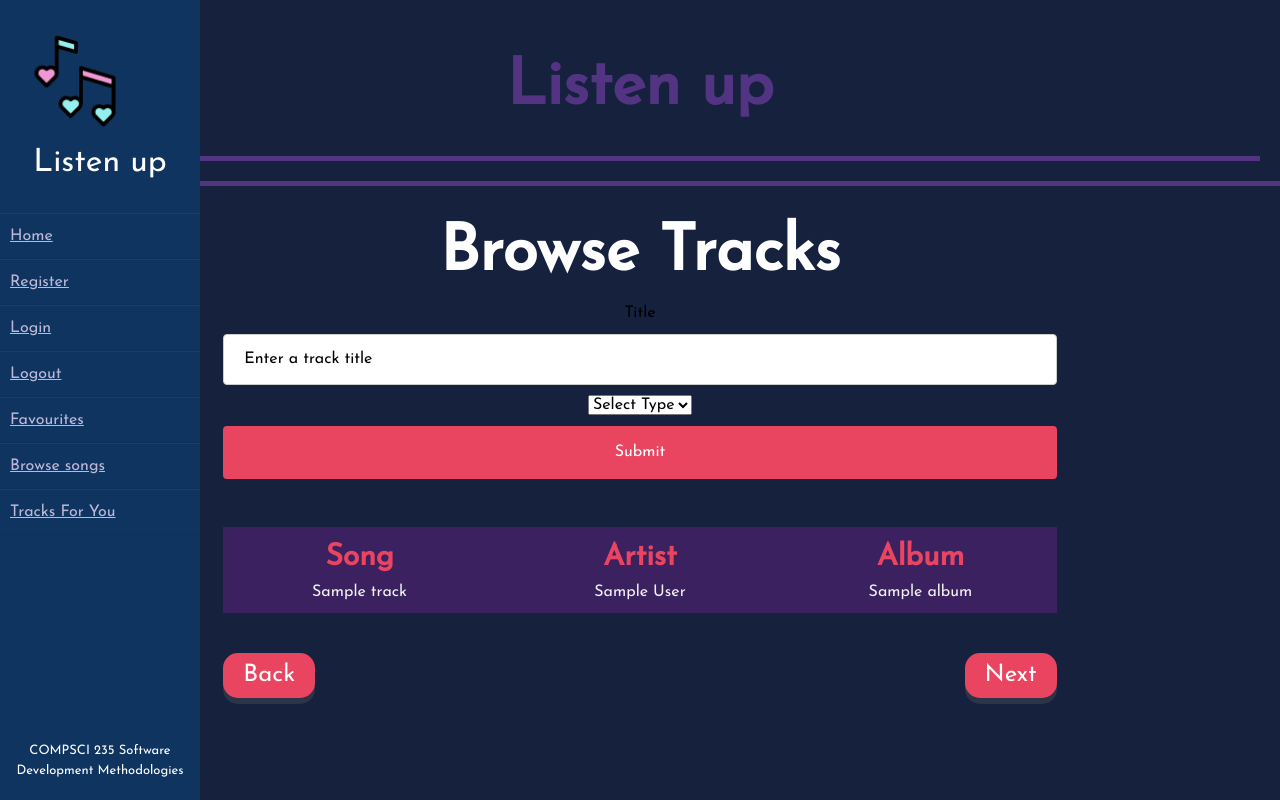
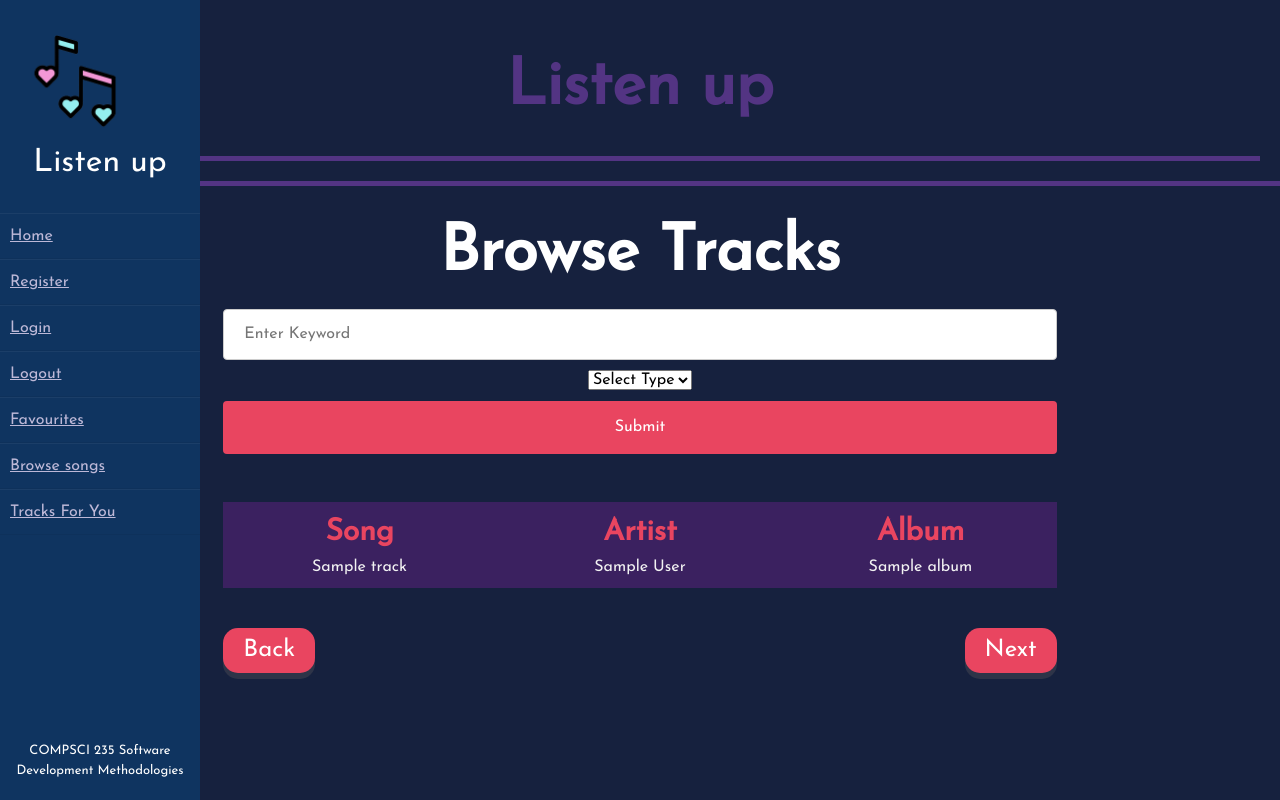
Before and after one commit to hlu750/Music-Player-Web-App-Project, a Flask app: template music/templates/track/track.html in a window 1280 px wide. Run offline with Flask 2, Linux system fonts and the light colour scheme; the template is opened without the code that fills it: values that come from a table or form of the project are taken from there, most other values are stand-ins (such as "Sample title", 1, 10 or a date in 2020); parts of the project's set-up code (start-up, migrations or seed data) failed here and were passed over.

Commit message:
fixed placeholder text for track search

```diff
--- a/music/templates/track/track.html
+++ b/music/templates/track/track.html
@@ -11,7 +11,7 @@
     <div>
         <form method="POST" action="{{ handler_url }}">
           {{ form.csrf_token }}
-          <div>{{ form.title.label }} {{ form.title }}{{form.select}}</div>
+          <div> {{ form.title(placeholder = "Enter Keyword") }}{{form.select}}</div>
 
           {{ form.submit}}
         </form>
--- a/music/track/track.py
+++ b/music/track/track.py
@@ -1,4 +1,5 @@
 from email.policy import default
+from logging import PlaceHolder
 from flask import Blueprint, render_template, request, render_template, redirect, url_for, session
 from urllib import request
 from flask import Blueprint, render_template, request, url_for
@@ -232,7 +233,7 @@ class SearchForm(FlaskForm):
                 ('Album', 'Album'),
                 ('Artist', 'Artist'),
                 ('Genre', 'Genre')]
-    title = StringField("Title", default = "Enter a track title", validators=[DataRequired(message="Enter a non-empty title")])
+    title = StringField("Title",  validators=[DataRequired(message="Enter a non-empty title")])
     select = SelectField('Search for music:', choices=choices)
     submit = SubmitField("Submit")
 # @track_blueprint.route('/track/like/<int:track_id>', methods=['GET'])
```
